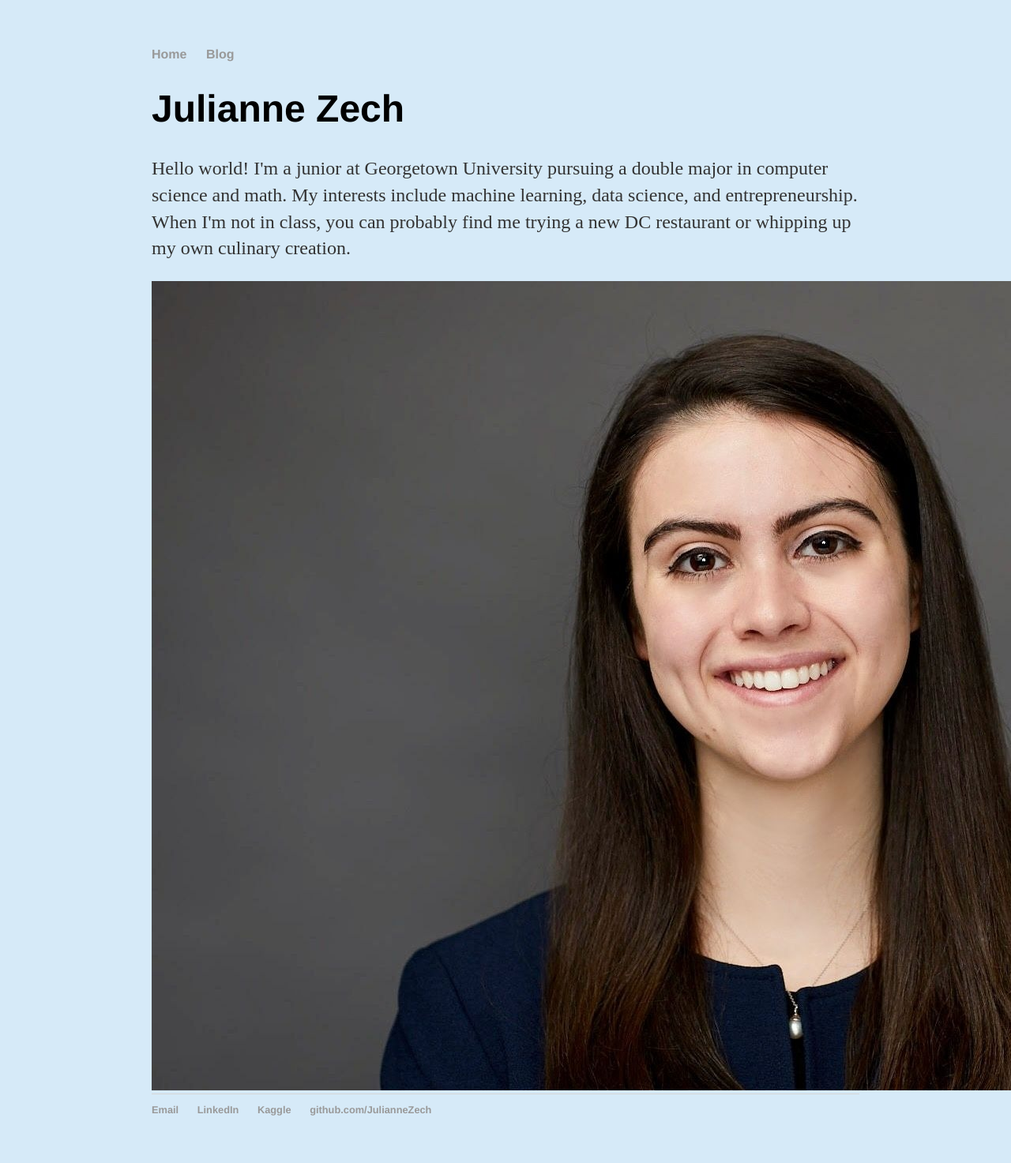
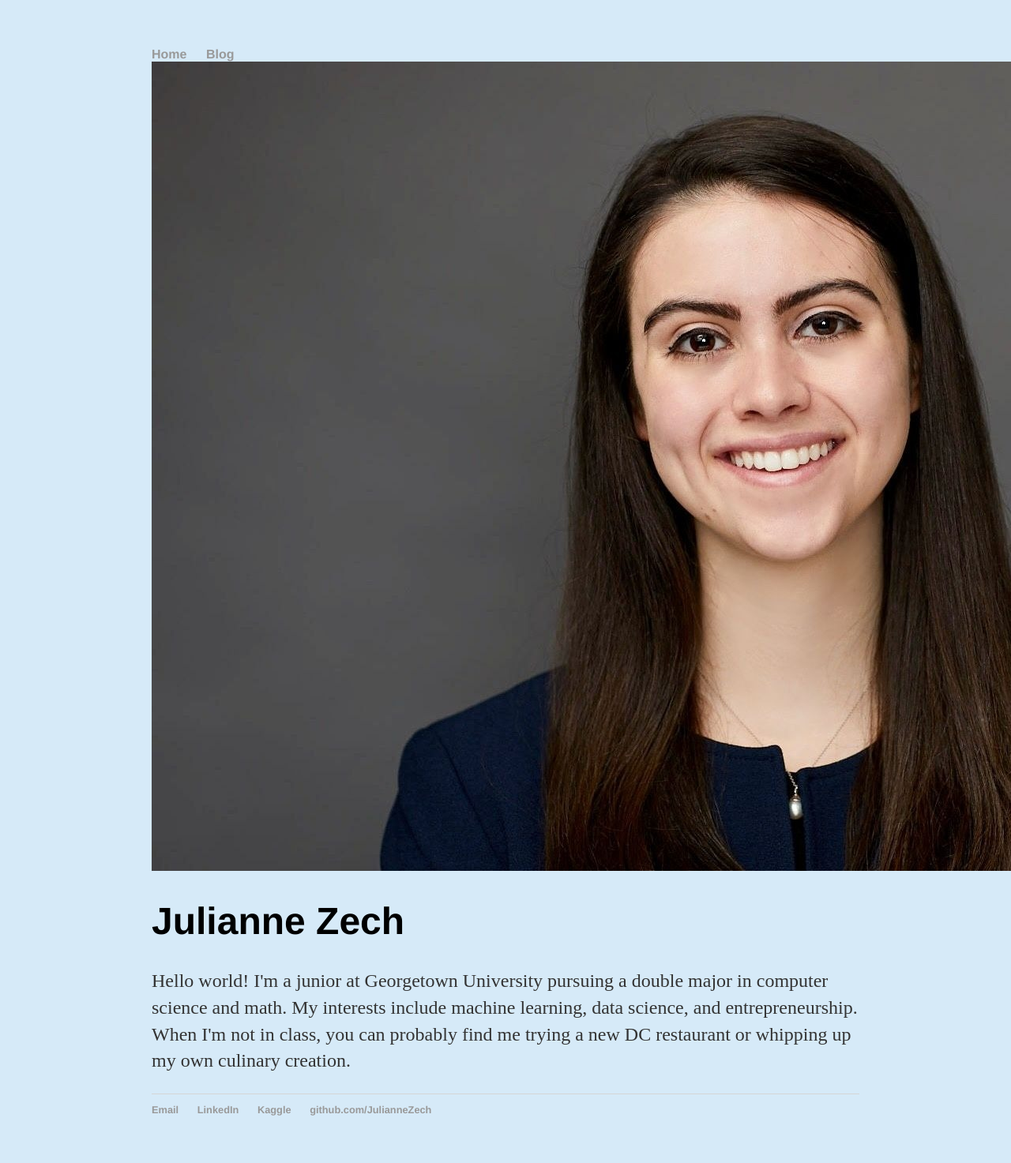
Before and after one commit to JulianneZech/JulianneZech.github.io, a Jekyll site: the page built from index.html, in a window 1280 px wide. Shown: the whole page at 79% size. Built offline with Jekyll 4.4.1, drawn with Linux system fonts in a browser that asks for light colours.

Commit message:
Update default.html

```diff
--- a/_layouts/default.html
+++ b/_layouts/default.html
@@ -11,13 +11,12 @@
 	    		<ul>
 	        		<li><a href="/">Home</a></li>
 	        		<li><a href="/blog">Blog</a></li>
+				<img src="headshot_final.jpg">
 	    		</ul>
 			</nav>
 			<div class="container">
 
 			{{ content }}
-
-			<img src="headshot_final.jpg">
 
 			</div><!-- /.container -->
 			<footer>
```
